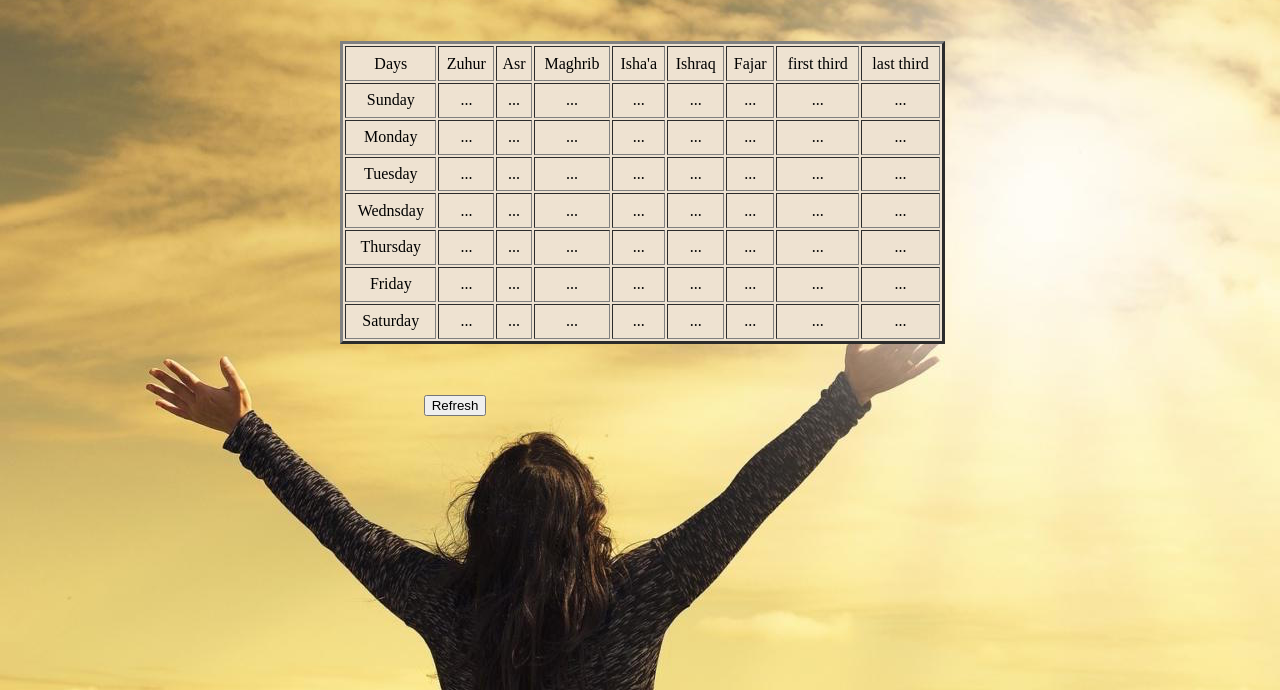
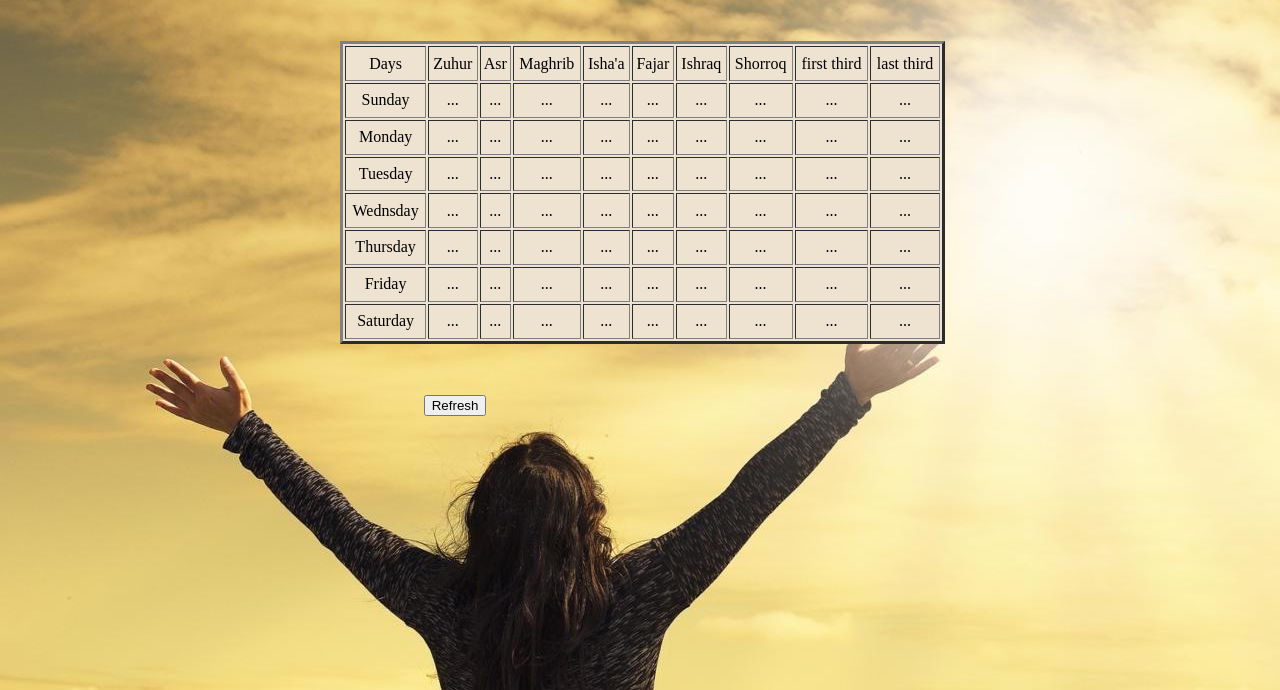
Before and after one commit to SHLcomp/PrayerTimes.com, a plain HTML site: page index.html in a window 1280 px wide. Shown: the part 110-800 px from the top of the page. Drawn offline with Linux system fonts and the light colour scheme.

Commit message:
Update index.html

```diff
--- a/index.html
+++ b/index.html
@@ -20,8 +20,9 @@
             <td>Asr</td>
             <td>Maghrib</td>
             <td>Isha'a</td>
+            <td>Fajar</td>
             <td>Ishraq</td>
-            <td>Fajar</td>
+            <td>Shorroq</td>
             <td>first third</td>
             <td>last third</td>
 
@@ -29,6 +30,7 @@
         </tr>
         <tr>
             <td>Sunday</td>
+            <td>...</td>
             <td>...</td>
             <td>...</td>
             <td>...</td>
@@ -48,9 +50,11 @@
             <td>...</td>
             <td>...</td>
             <td>...</td>
+            <td>...</td>
         </tr>
         <tr>
             <td>Tuesday</td>
+            <td>...</td>
             <td>...</td>
             <td>...</td>
             <td>...</td>
@@ -70,9 +74,11 @@
             <td>...</td>
             <td>...</td>
             <td>...</td>
+            <td>...</td>
         </tr>
         <tr>
             <td>Thursday</td>
+            <td>...</td>
             <td>...</td>
             <td>...</td>
             <td>...</td>
@@ -92,9 +98,11 @@
             <td>...</td>
             <td>...</td>
             <td>...</td>
+            <td>...</td>
         </tr>
         <tr>
             <td>Saturday</td>
+            <td>...</td>
             <td>...</td>
             <td>...</td>
             <td>...</td>
```
